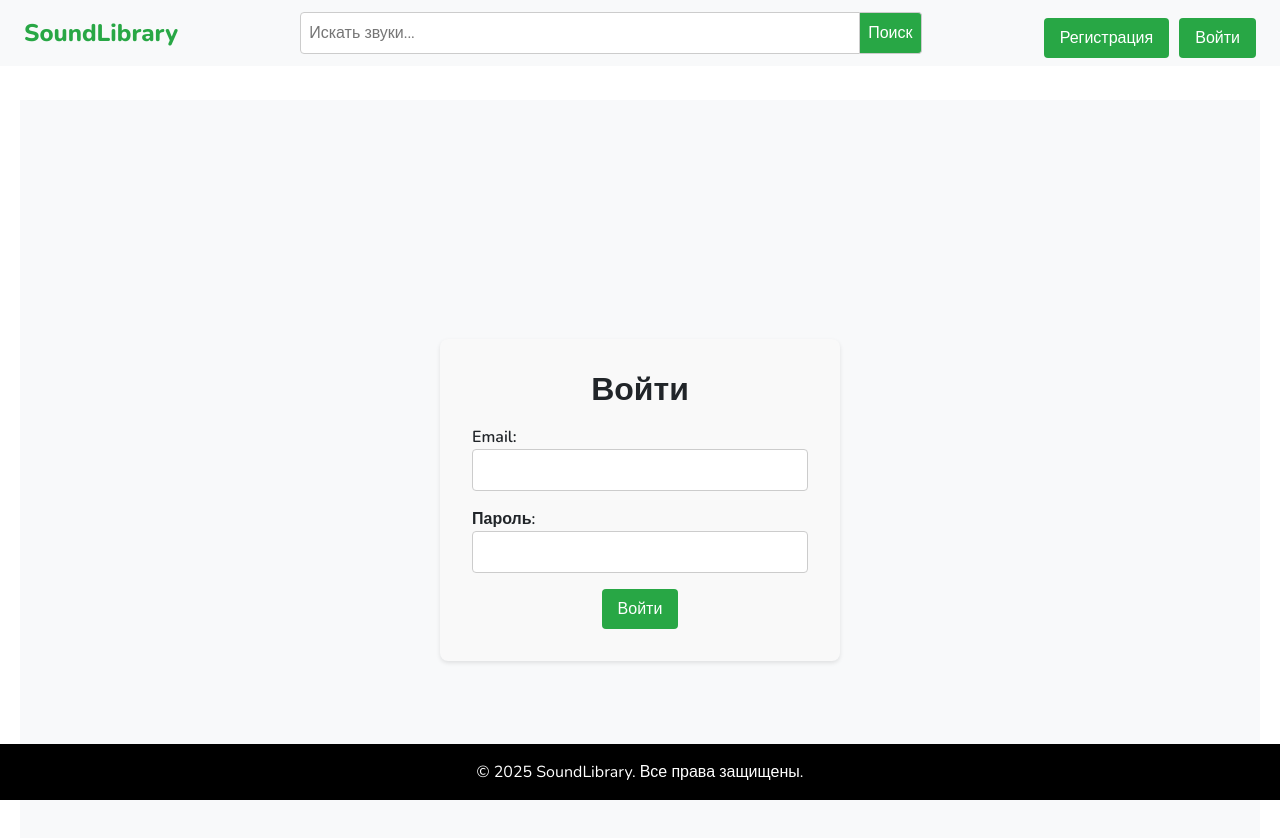
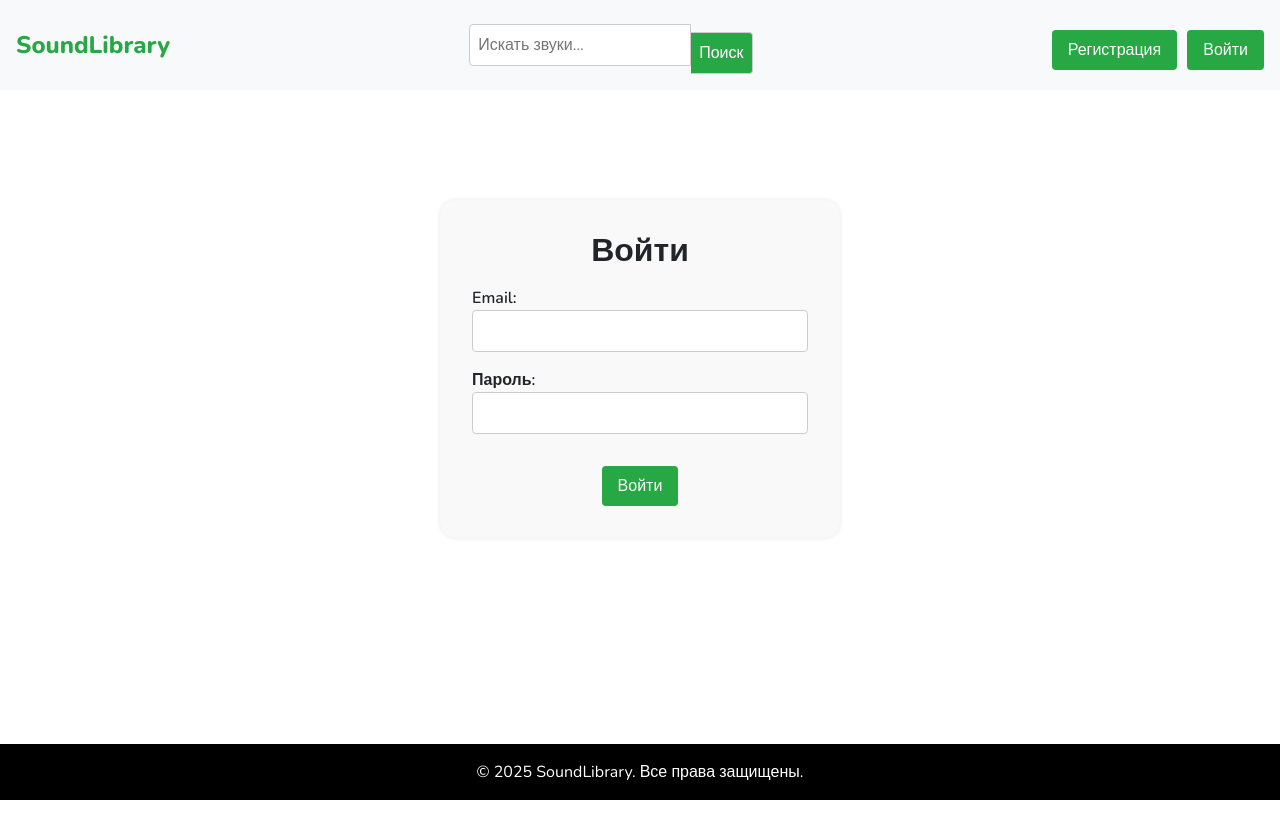
Before and after one commit to Wayrent/WebSFX, a React (Create React App) app: page /login in a window 1280 px wide. Shown: the top 838 px of the page. Built offline with nearby package versions, Linux system fonts and the light colour scheme.

Commit message:
HotFix #5
Now user can delete collections

```diff
--- a/src/App.js
+++ b/src/App.js
@@ -15,12 +15,14 @@ const App = () => {
     <Router>
       <div className="container">
         <Header />
+        <div className="main-content">
           <Routes>
             <Route path="/" element={<Home />} />
             <Route path="/profile" element={<Profile />} />
             <Route path="/login" element={<Login />} />
             <Route path="/register" element={<Register />} />
           </Routes>
+        </div>
         <footer className="footer">
           &copy; {new Date().getFullYear()} SoundLibrary. Все права защищены.
         </footer>
--- a/src/pages/Login.js
+++ b/src/pages/Login.js
@@ -40,6 +40,7 @@ const Login = () => {
 };
 
 export default Login;
+
 
 
 // // import React, { useState } from 'react';
--- a/src/pages/Profile.js
+++ b/src/pages/Profile.js
@@ -1,11 +1,13 @@
 import React, { useState, useEffect } from 'react';
-import axios from 'axios';
+import api from '../services/api'; // Импортируем api для других запросов
 import SoundItem from '../components/SoundItem';
+import '../styles/profile.css'; // Подключаем стили для профиля
 
 const Profile = () => {
   const [collections, setCollections] = useState([]);
   const [soundsInCollection, setSoundsInCollection] = useState({});
   const [newCollectionName, setNewCollectionName] = useState('');
+  const [isAuthenticated, setIsAuthenticated] = useState(false);
 
   useEffect(() => {
     const fetchCollections = async () => {
@@ -15,9 +17,10 @@ const Profile = () => {
         window.location.href = '/login';
         return;
       }
+      setIsAuthenticated(!!token);
 
       try {
-        const response = await axios.get('http://localhost:5000/api/collections', {
+        const response = await api.get('/collections', {
           headers: { Authorization: `Bearer ${token}` }
         });
         setCollections(response.data);
@@ -31,7 +34,7 @@ const Profile = () => {
   const fetchSoundsInCollection = async (collectionId) => {
     const token = localStorage.getItem('token');
     try {
-      const response = await axios.get(`http://localhost:5000/api/collections/${collectionId}/sounds`, {
+      const response = await api.get(`/collections/${collectionId}/sounds`, {
         headers: { Authorization: `Bearer ${token}` }
       });
       setSoundsInCollection((prev) => ({
@@ -43,7 +46,7 @@ const Profile = () => {
     }
   };
 
-  const handleCreateCollection = async (name, soundId) => {
+  const handleCreateCollection = async (name) => {
     const token = localStorage.getItem('token');
     if (!token) {
       console.error('Токен не найден, перенаправление на страницу входа');
@@ -52,21 +55,41 @@ const Profile = () => {
     }
 
     try {
-      const response = await axios.post('http://localhost:5000/api/collections', { name }, {
+      const response = await api.post('/collections', { name }, {
         headers: { Authorization: `Bearer ${token}` }
       });
       const newCollection = response.data;
-      await axios.post('http://localhost:5000/api/collections/add_sound', { collectionId: newCollection.id, soundId }, {
-        headers: { Authorization: `Bearer ${token}` }
-      });
       setCollections([...collections, newCollection]);
     } catch (error) {
       console.error('Ошибка при создании коллекции:', error);
     }
   };
 
+  const handleDeleteCollection = async (collectionId) => {
+    const token = localStorage.getItem('token');
+    if (!token) {
+      console.error('Токен не найден, перенаправление на страницу входа');
+      window.location.href = '/login';
+      return;
+    }
+
+    try {
+      await api.delete(`/collections/${collectionId}`, {
+        headers: { Authorization: `Bearer ${token}` }
+      });
+      setCollections((prev) => prev.filter(collection => collection.id !== collectionId));
+      setSoundsInCollection((prev) => {
+        const updatedSounds = { ...prev };
+        delete updatedSounds[collectionId];
+        return updatedSounds;
+      });
+    } catch (error) {
+      console.error('Ошибка при удалении коллекции:', error);
+    }
+  };
+
   return (
-    <div>
+    <div className="profile-container">
       <h2>Мой профиль</h2>
       <form onSubmit={(e) => {
         e.preventDefault();
@@ -88,14 +111,16 @@ const Profile = () => {
           <li key={collection.id}>
             <h4>{collection.name}</h4>
             <button onClick={() => fetchSoundsInCollection(collection.id)}>Показать звуки</button>
+            <button onClick={() => handleDeleteCollection(collection.id)} className="delete-button">Удалить коллекцию</button>
             <ul>
               {soundsInCollection[collection.id] &&
                 soundsInCollection[collection.id].map((sound) => (
                   <SoundItem
-                    key={sound.id}
+                    key={`${collection.id}-${sound.id}`} // Уникальный ключ для каждого звука
                     sound={sound}
                     collections={collections}
                     onCollectionAdd={handleCreateCollection}
+                    isAuthenticated={isAuthenticated} // Передаем значение isAuthenticated
                   />
                 ))}
             </ul>
--- a/src/pages/auth.css
+++ b/src/pages/auth.css
@@ -4,19 +4,21 @@
 .auth-container {
   display: flex;
   justify-content: center;
-  align-items: center;
+  align-items: flex-start; /* Расположим блок входа выше */
   height: 100vh;
-  background-color: #f8f9fa;
+  background-color: #ffffff; /* Фон страницы должен быть белым */
+  padding-top: 75px; /* Уменьшаем отступ сверху */
 }
 
 .auth-box {
   background-color: #f9f9f9;
   padding: 2rem;
-  border-radius: 0.5rem;
-  box-shadow: 0 2px 4px rgba(0, 0, 0, 0.1);
+  border-radius: 1rem; /* Закругленные края блока */
+  box-shadow: 0 0 4px rgba(0, 0, 0, 0.1); /* Тень блока входа без смещения */
   max-width: 400px;
   width: 100%;
   text-align: center;
+  margin-top: 25px; /* Уменьшаем отступ для расположения блока ниже */
 }
 
 .auth-box h2 {
--- a/src/services/api.js
+++ b/src/services/api.js
@@ -9,5 +9,6 @@ export const addFavorite = (soundId) => api.post(`/sounds/add_favorite?sound_id=
 export const downloadSound = (soundId) => api.get(`/sounds/download_sound?sound_id=${soundId}`);
 export const registerUser = (data) => api.post('/auth/register', data);
 export const loginUser = (data) => api.post('/auth/login', data);
+export const deleteCollection = (collectionId) => api.delete(`/collections/${collectionId}`);
 
 export default api;
--- a/src/styles/global.css
+++ b/src/styles/global.css
@@ -9,15 +9,44 @@
 }
 
 /* Общие стили для всего сайта */
+html, body {
+  font-family: 'Nunito', sans-serif;
+  height: 100%; /* Установка высоты 100% для html и body */
+  margin: 0; /* Убираем отступы */
+  padding: 0; /* Убираем отступы */
+  display: flex;
+  flex-direction: column;
+}
+
 body {
-  font-family: 'Nunito', sans-serif;
+  display: flex;
+  flex-direction: column;
 }
 
 .container {
+  flex: 1;
+  display: flex;
+  flex-direction: column;
   max-width: 100%;
   margin: 0 auto;
+  box-sizing: border-box;
+}
+
+/* Стили для основного контента */
+.main-content {
+  flex: 1;
   padding-top: 100px;
   padding-left: 20px;
   padding-right: 20px;
+  padding-bottom: 20px;
   box-sizing: border-box;
 }
+
+/* Стили для подвала */
+.footer {
+  background-color: #f8f9fa;
+  padding: 1rem;
+  text-align: center;
+  width: 100%;
+  margin-top: auto; /* Прижимаем подвал к низу страницы */
+}
--- a/src/styles/header.css
+++ b/src/styles/header.css
@@ -1,8 +1,9 @@
+/* Стили для шапки */
 .header {
   display: flex;
   justify-content: space-between;
-    align-items: center; /* Центровка всех элементов по вертикали */
-    padding: 0.5rem;
+  align-items: center;
+  padding: 1rem;
   background-color: #f8f9fa;
   width: 100vw;
   box-sizing: border-box;
@@ -19,15 +20,12 @@
   color: #28a745;
   font-weight: 800;
   font-size: 1.5rem;
-    margin-left: 1rem; /* Добавляем отступ слева */
 }
 
 .header .search-box {
   display: flex;
   justify-content: center;
   align-items: center;
-    flex-grow: 1;
-    margin: 0 1rem; /* Добавляем отступы слева и справа */
 }
 
 .header .search-box input[type="text"] {
@@ -35,7 +33,7 @@
   border-radius: 0.25rem 0 0 0.25rem;
   border: 1px solid #ccc;
   width: 100%;
-    max-width: 560px; /* Уменьшаем ширину поля поиска */
+  max-width: 600px;
 }
 
 .header .search-box .search-button {
@@ -57,7 +55,6 @@
   justify-content: flex-end;
   align-items: center;
   gap: 10px;
-    margin-right: 1rem; /* Добавляем отступ справа */
 }
 
 .header .button {
--- /dev/null
+++ b/src/styles/profile.css
@@ -0,0 +1,65 @@
+/* Стили для профиля */
+.profile-container {
+    padding: 2rem;
+    background-color: #f9f9f9;
+    border-radius: 0.5rem;
+    box-shadow: 0 2px 4px rgba(0, 0, 0, 0.1);
+    max-width: 800px;
+    margin: 0 auto;
+  }
+
+  h2 {
+    font-size: 2rem;
+    margin-bottom: 1.5rem; /* Увеличиваем отступы между заголовками */
+  }
+
+  button, .toggle-button, .delete-button {
+    background-color: #28a745; /* Зеленый цвет */
+    border: none;
+    color: white;
+    padding: 0.5rem 1rem;
+    border-radius: 0.25rem;
+    cursor: pointer;
+    margin-top: 1rem; /* Добавляем отступ сверху для кнопок */
+  }
+
+  button:hover, .toggle-button:hover, .delete-button:hover {
+    background-color: #218838;
+  }
+
+  .delete-button {
+    background-color: #dc3545; /* Красный цвет для кнопки удаления */
+  }
+
+  .delete-button:hover {
+    background-color: #c82333;
+  }
+
+  ul.collections-list {
+    list-style-type: none;
+    padding: 0;
+    margin: 0 0 2rem 0; /* Добавляем отступы снизу */
+  }
+
+  ul.sounds-list {
+    list-style-type: none;
+    padding: 0;
+    margin: 0;
+  }
+
+  form.create-collection-form {
+    margin-top: 2rem; /* Увеличиваем отступ сверху */
+    text-align: center;
+  }
+
+  form.create-collection-form label {
+    display: block;
+    margin-bottom: 0.5rem;
+  }
+
+  form.create-collection-form input {
+    padding: 0.5rem;
+    border: 1px solid #ccc;
+    border-radius: 0.25rem;
+    margin-right: 1rem;
+  }
```
Also changed, not shown: 2 other files (tests, documents, lock files or other folders). Lines whose indentation alone changed are shown as unchanged.
